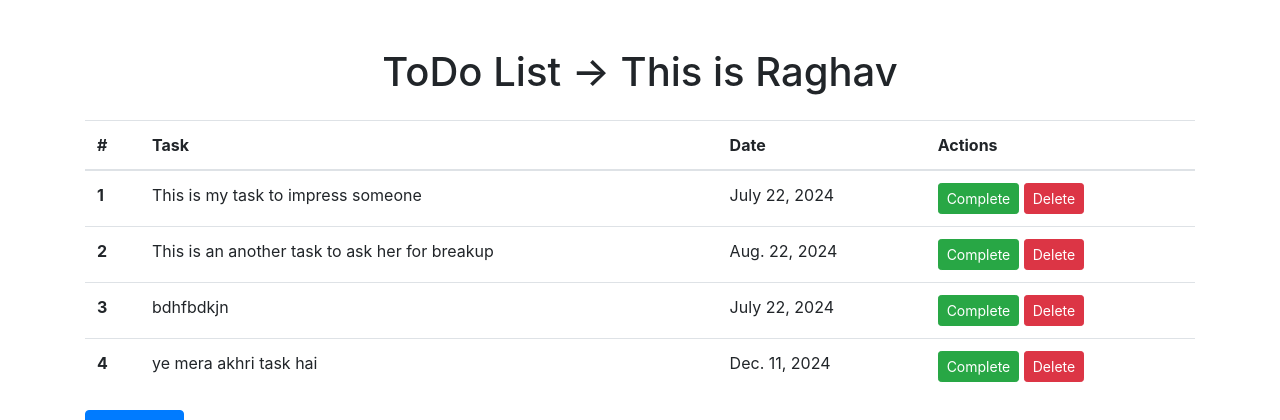
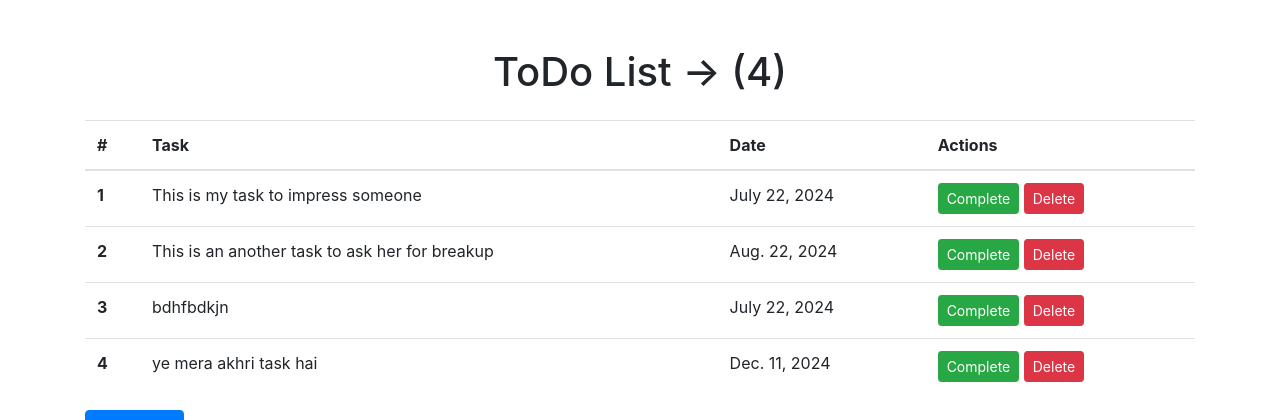
Before and after one commit to RaghavAgrawal-01/Todo, a Django app: page /todo/ in a window 1280 px wide. Shown: the part 56-476 px from the top of the page. Run offline with Django 5.2, Linux system fonts and the light colour scheme; data comes from the database, SQL or seed files in the repository; some libraries are stand-ins or nearby versions.

Commit message:
added the counter of todos on html

```diff
--- a/myapp/views.py
+++ b/myapp/views.py
@@ -18,7 +18,8 @@ def todo(request):
 
 	parameters = {
 		"todos": todos,
-		"name": "This is Raghav"
+		# "name": "This is Raghav"
+		# "total_todo": len(todos) # another method their is no need to display and write we write simple in html file {{ todos.count }}
 	}
 
 	return render(request, "todo.html", parameters)
--- a/templates/todo.html
+++ b/templates/todo.html
@@ -3,7 +3,7 @@
 {% block body %}
 
 <div class="container mt-5">
-    <h1 class="text-center">ToDo List -> {{ name }}</h1>
+    <h1 class="text-center">ToDo List -> ({{ todos.count }})</h1>
     <div class="table-responsive">
 
         <!-- <h4>This is a simple task by Raghav</h4>
```
